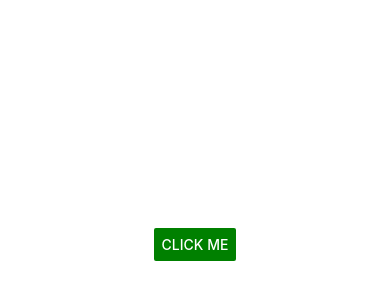
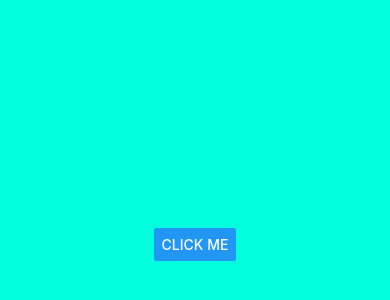
Before and after one commit to Abel-Tessema/DoneWithIt, a React Native app: screen / in a window 390 px wide. Shown: the part 178-478 px from the top of the page. Built offline with nearby package versions, Linux system fonts and the light colour scheme.

Commit message:
StyleSheet.

```diff
--- a/App.js
+++ b/App.js
@@ -1,29 +1,16 @@
-import {Alert, Button, SafeAreaView, StyleSheet} from 'react-native';
+import {Button, SafeAreaView, StyleSheet} from 'react-native';
 
 export default function App() {
   return (
-    <SafeAreaView style={styles.container}>
-      <Button
-        title='Click me'
-        // onPress={() => alert('Button clicked')}
-        // onPress={() => Alert.alert(
-        //   'Custom Title',
-        //   'Custom message',
-        //   [
-        //     {text: 'Yes', onPress: () => console.log('Yes')},
-        //     {text: 'No', onPress: () => console.log('No')},
-        //   ]
-        // )}
-        onPress={() => Alert.prompt( // May only work on iOS.
-          'Custom Title',
-          'Custom message',
-          text => console.log(text),
-        )}
-        color='green'
-      />
+    // <SafeAreaView style={styles.container}>
+    <SafeAreaView style={[styles.container, containerStyle]}>
+      <Button title='Click me'/>
     </SafeAreaView>
   );
 }
+
+// const containerStyle = {backgroundColore:'#00ffdd'}; // No validation
+const containerStyle = {backgroundColor:'#00ffdd'};
 
 const styles = StyleSheet.create({
   container: {
```
